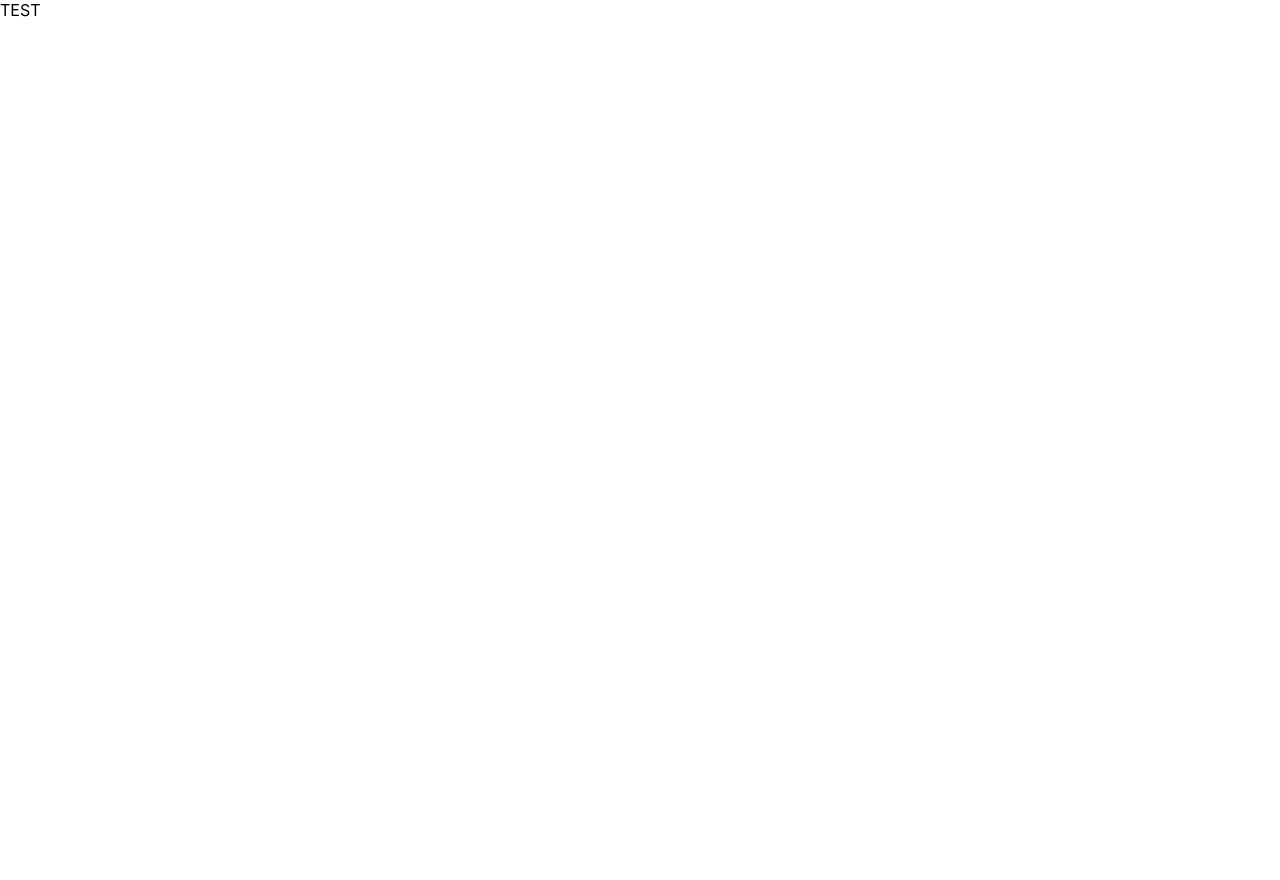
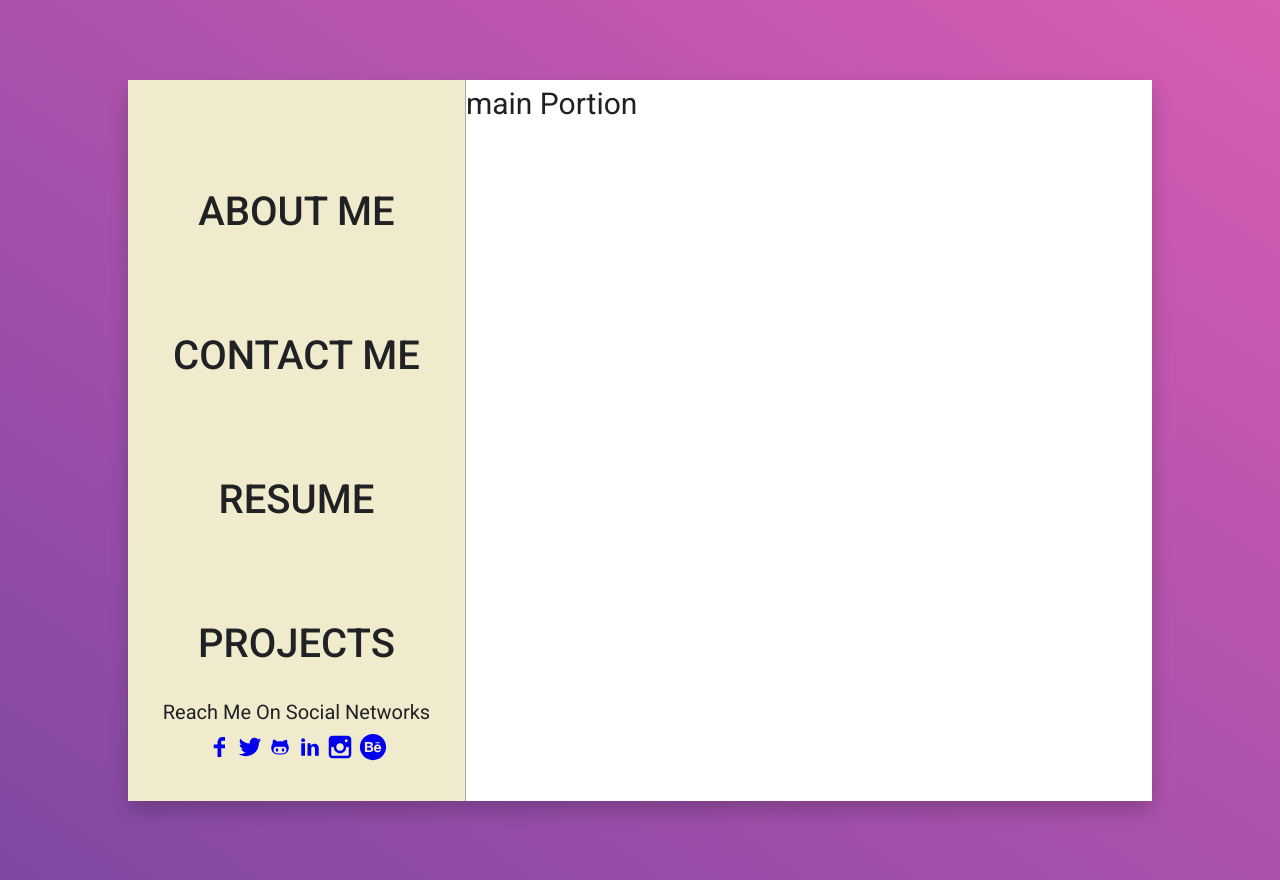
Before and after one commit to AbdelrahmanDeghedy/Personal-Website, a React (Create React App) app: page / in a window 1280 px wide. Before the commit the page ends 800 px from the top, so only its background shows below. Built offline with nearby package versions, Linux system fonts and the light colour scheme.

Commit message:
Initial Structure

```diff
--- a/package.json
+++ b/package.json
@@ -8,6 +8,8 @@
     "@testing-library/user-event": "^12.8.3",
     "react": "^17.0.2",
     "react-dom": "^17.0.2",
+    "react-icons": "^4.2.0",
+    "react-router-dom": "^5.2.0",
     "react-scripts": "4.0.3",
     "web-vitals": "^1.1.1"
   },
--- a/src/App.js
+++ b/src/App.js
@@ -1,12 +1,14 @@
 import { Component } from 'react';
 import './App.css';
+import Layout from './components/Layout';
+
 
 class App extends Component {
 
   render () {
     return (
       <div>
-        TEST
+        <Layout />
       </div>
     )
   }
--- a/src/index.css
+++ b/src/index.css
@@ -1,13 +1,247 @@
-body {
-  margin: 0;
-  font-family: -apple-system, BlinkMacSystemFont, 'Segoe UI', 'Roboto', 'Oxygen',
-    'Ubuntu', 'Cantarell', 'Fira Sans', 'Droid Sans', 'Helvetica Neue',
-    sans-serif;
-  -webkit-font-smoothing: antialiased;
-  -moz-osx-font-smoothing: grayscale;
+@import url('https://fonts.googleapis.com/css2?family=Roboto:ital,wght@0,100;0,300;0,400;0,500;0,700;0,900;1,100;1,300;1,400;1,500;1,700;1,900&display=swap');
+
+
+/*///////////////////////////////////
+Base
+*/
+
+:root {
+  --color-primary-first : rgb(255, 239, 186);
+  --color-primary-second : rgb(255, 255, 255);
+
+  --color-font-first : #a9aaab;
+  --color-font-second : #202124;
+
+  --box-shadow : 0 1rem 2rem rgba(0, 0, 0, .2);
+  --border : 1px solid var(--color-font-first);
+
+  --color-facebook : #1877F2;
+  --color-twitter : #1A91DA;
+  --color-instagram : #8a3ab9;
+  --color-linkidin : #0A66C2;
+  --color-github : #4078c0;
+  --color-behance : #1769ff;
+
+
+
+  --gradient-1 : linear-gradient(to right top, #8048a3, #964da8, #ac52ac, #c157af, #d65db1);
+  --gradient-2 : linear-gradient(160deg, #0093E9 0%, #80D0C7 100%);
+  --gradient-3 : linear-gradient(90deg, #FF9A8B 0%, #FF6A88 55%, #FF99AC 100%);
+  --gradient-4 : linear-gradient(62deg, #FBAB7E 0%, #F7CE68 100%);
+
 }
 
-code {
-  font-family: source-code-pro, Menlo, Monaco, Consolas, 'Courier New',
-    monospace;
+
+* {
+  margin: 0;
+  padding: 0;
 }
+
+*,
+*::before,
+*::after {
+  box-sizing: inherit;
+}
+
+html {
+  box-sizing: border-box;
+  font-size: 62.5%;
+}
+
+body {
+  font-family: 'Roboto', sans-serif;
+  font-weight: 400;
+  line-height: 1.6;
+  background-image: var(--gradient-1);
+  background-size: cover;
+  background-repeat: no-repeat;
+  color: var(--color-font-second);
+
+
+
+  min-height: 100vh;
+}
+
+/*///////////////////////////////////
+Layout
+*/
+
+.main-container {
+  display: flex;
+  margin: 8rem auto;
+
+  width: 80%;
+
+  border-radius: 5px;
+  box-shadow: var(--box-shadow);
+  font-size: 3rem;
+}
+
+.side-portion {
+  background-color: #f0ebcc;
+  flex : 0 0 33%;
+
+  border-right: var(--border)
+}
+
+.main-portion {
+  background-color: #fff;
+  flex : 1;
+}
+
+/*///////////////////////////////////
+Navbar
+*/
+
+.sidebar {
+  height: 100%;
+  display: flex;
+  flex-direction: column;
+  justify-content: space-between;
+  align-items: center;
+}
+
+.sidebar-navbar {
+  list-style: none;
+}
+
+.navbar-item:not(:last-child) {
+  margin-bottom: 4rem;
+}
+.navbar-item:first-child {
+  margin-top: 8rem;
+}
+
+.navbar-item {
+  font-size: 4rem;
+  font-weight: 500;
+  display: flex;
+  justify-content: center;
+  position: relative;
+  padding : 2rem;
+  text-align: center;
+  text-transform: uppercase;
+  cursor: pointer;
+
+  transition: all .5s;
+}
+
+.navbar-item::before {
+  content: "";
+  position: absolute;
+  height: .5rem;
+  background-color: red;
+  z-index: 5;
+  top : 80%;
+}
+
+.navbar-item:hover::before {
+  animation: width-slide 1s;
+  animation-fill-mode: forwards;
+}
+
+.navbar-item:hover {
+  transform: translateX(1rem);
+  background-clip: text;
+  -webkit-text-fill-color: transparent;
+}
+
+@keyframes width-slide {
+  0% {
+    width: 0;
+  }
+
+  100% {
+    width: 100%;
+  }
+}
+
+.navbar-item-about:hover {
+  background-image: var(--gradient-1);
+}
+.navbar-item-about:hover::before {
+  background-image: var(--gradient-1);
+}
+
+.navbar-item-contact:hover {
+  background-image: var(--gradient-2);
+}
+
+.navbar-item-contact:hover::before {
+  background-image: var(--gradient-2);
+}
+
+.navbar-item-resume:hover {
+  background-image: var(--gradient-3);
+}
+
+.navbar-item-resume:hover::before {
+  background-image: var(--gradient-3);
+}
+
+.navbar-item-projects:hover {
+  background-image: var(--gradient-4);
+}
+
+.navbar-item-projects:hover::before {
+  background-image: var(--gradient-4);
+}
+
+.navbar-social {
+  margin-bottom: 2.5rem;
+  align-self: stretch;
+  display: flex;
+  flex-direction: column;
+  align-items: center;
+}
+
+.navbar-social-text {
+  font-size: 2rem;
+}
+
+.navbar-social-icons-container {
+  display: flex;
+  align-items: center;
+}
+
+.navbar-social-icons-container a:visited {
+  color : currentColor;
+}
+
+.navbar-social-icons-container div {
+  cursor: pointer;
+  transition: all .3s;
+}
+
+
+.navbar-social-icons-container div:hover {
+  transform: translateY(2px);
+}
+
+.navbar-social-icon-facebook:hover {
+  color: var(--color-facebook);
+}
+
+.navbar-social-icon-twitter:hover {
+  color: var(--color-twitter);
+}
+
+.navbar-social-icon-linkidin:hover {
+  color: var(--color-linkidin);
+}
+
+.navbar-social-icon-github:hover {
+  color: var(--color-github);
+}
+
+.navbar-social-icon-instagram:hover {
+  color: var(--color-instagram);
+}
+
+.navbar-social-icon-behance:hover {
+  color: var(--color-behance);
+}
+
+.navbar-social-icon-behance {
+  margin-left: .3rem;
+}
--- a/src/index.js
+++ b/src/index.js
@@ -2,8 +2,12 @@ import React from 'react';
 import ReactDOM from 'react-dom';
 import './index.css';
 import App from './App';
+import { BrowserRouter } from 'react-router-dom';
+
 
 ReactDOM.render(
-  <App />,
+  <BrowserRouter>
+    <App />
+  </BrowserRouter>,
   document.getElementById('root')
 );
```
Also changed, not shown: 1 other file (tests, documents, lock files or other folders).
